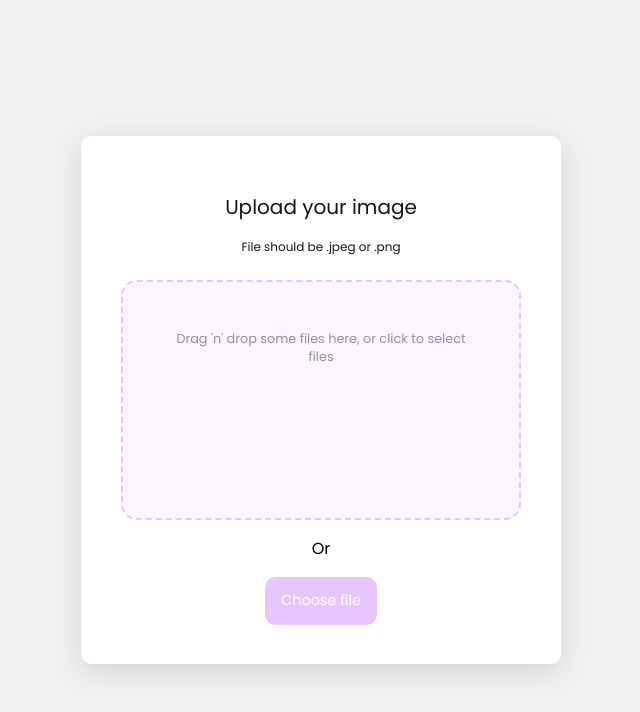
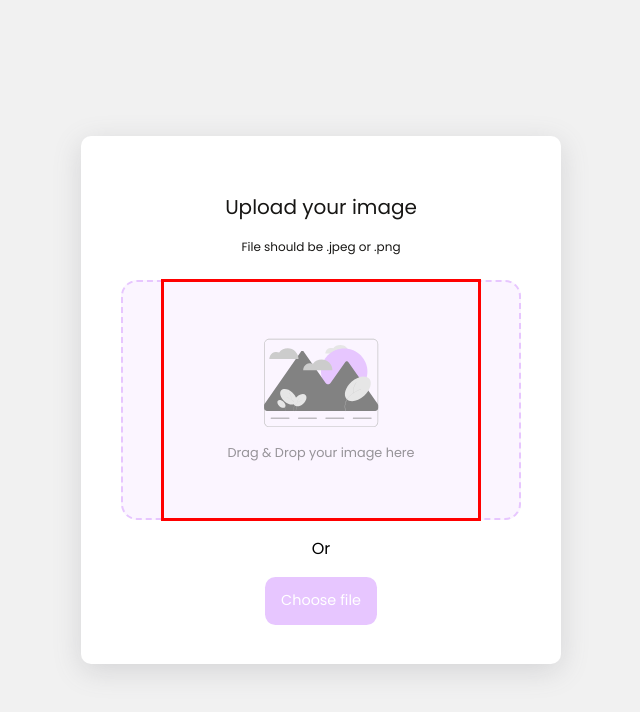
Before and after one commit to Simon-zps/Image-Uploader, a React (Create React App) app: page / in a window 1280 px wide. Shown: the top 712 px of the page, without its empty margins (319-959 px from the left). Built offline with nearby package versions, Linux system fonts and the light colour scheme.

Commit message:
working from macbook

```diff
--- a/src/App.js
+++ b/src/App.js
@@ -14,6 +14,10 @@ class App extends Component {
     };
   }
 
+  onComponentDidMount() {
+    console.log("componentDidMount");
+  }
+
   render() {
     return (
       <div className="App">
--- a/src/components/Home/Home.jsx
+++ b/src/components/Home/Home.jsx
@@ -27,26 +27,40 @@ const Home = () => {
   const DragDrop = () => {
     const onDrop = useCallback((acceptedFiles) => {
       console.log(acceptedFiles);
-      setImage(acceptedFiles[0]);
-      uploadImage();
+      // setImage(acceptedFiles[0]);
+      // uploadImage();
     }, []);
     const { getRootProps, getInputProps, isDragActive } = useDropzone({
       onDrop,
     });
 
     return (
-      <div {...getRootProps()}>
+      <div
+        {...getRootProps()}
+        style={{
+          border: "3px solid red",
+          width: "20rem",
+          height: "30rem",
+          paddingTop: "3.5rem",
+          paddingBottom: "3.5rem",
+          display: "flex",
+          justifyContent: "center",
+          alignItems: "center",
+          flexDirection: "column",
+        }}
+      >
         <input {...getInputProps()} />
         {isDragActive ? (
           <p>Drop the files here ...</p>
         ) : (
-          <p>Drag 'n' drop some files here, or click to select files</p>
+          <>
+            <img src={dragAndDropImg} alt="drag and drop something here..." />
+            <p>Drag & Drop your image here</p>
+          </>
         )}
       </div>
     );
   };
-
-  // tbd
 
   // <img src={dragAndDropImg} alt="drag and drop something here..." />
   //       <p>Drag & Drop your image here</p>
--- a/src/components/Home/Home.scss
+++ b/src/components/Home/Home.scss
@@ -1,10 +1,9 @@
-@import url('https://fonts.googleapis.com/css2?family=Poppins:ital,wght@0,100;0,200;0,300;0,400;0,500;0,600;0,700;0,800;0,900;1,100;1,200;1,300;1,400;1,500;1,600;1,700;1,800;1,900&display=swap');
+@import url("https://fonts.googleapis.com/css2?family=Poppins:ital,wght@0,100;0,200;0,300;0,400;0,500;0,600;0,700;0,800;0,900;1,100;1,200;1,300;1,400;1,500;1,600;1,700;1,800;1,900&display=swap");
 
 $main-color: #e7c6ff;
 $blk-color: #171614;
 $grey-color: #36363683;
-$main-font: 'Poppins', sans-serif;
-
+$main-font: "Poppins", sans-serif;
 
 .container {
   text-align: center;
@@ -30,7 +29,6 @@ $main-font: 'Poppins', sans-serif;
     }
 
     .card-header {
-
       h1 {
         font-size: 1.25rem;
         font-weight: 400;
@@ -41,7 +39,7 @@ $main-font: 'Poppins', sans-serif;
       }
 
       p {
-                font-size: .75rem;
+        font-size: 0.75rem;
         font-weight: 400;
         color: $blk-color;
 
@@ -50,6 +48,11 @@ $main-font: 'Poppins', sans-serif;
     }
 
     .card-body {
+      display: flex;
+      flex-direction: column;
+      justify-content: center;
+      align-items: center;
+
       border: 2px dashed $main-color;
       border-radius: 1rem;
 
@@ -67,7 +70,7 @@ $main-font: 'Poppins', sans-serif;
       }
 
       p {
-                font-size: .80rem;
+        font-size: 0.8rem;
         font-weight: 400;
         color: $grey-color;
       }
@@ -95,9 +98,9 @@ $main-font: 'Poppins', sans-serif;
       width: 7rem;
 
       color: #fff;
-            border-radius: .65rem;
+      border-radius: 0.65rem;
 
-            font-size: .9rem;
+      font-size: 0.9rem;
 
       cursor: pointer;
     }
```
Lines whose indentation alone changed are shown as unchanged.
